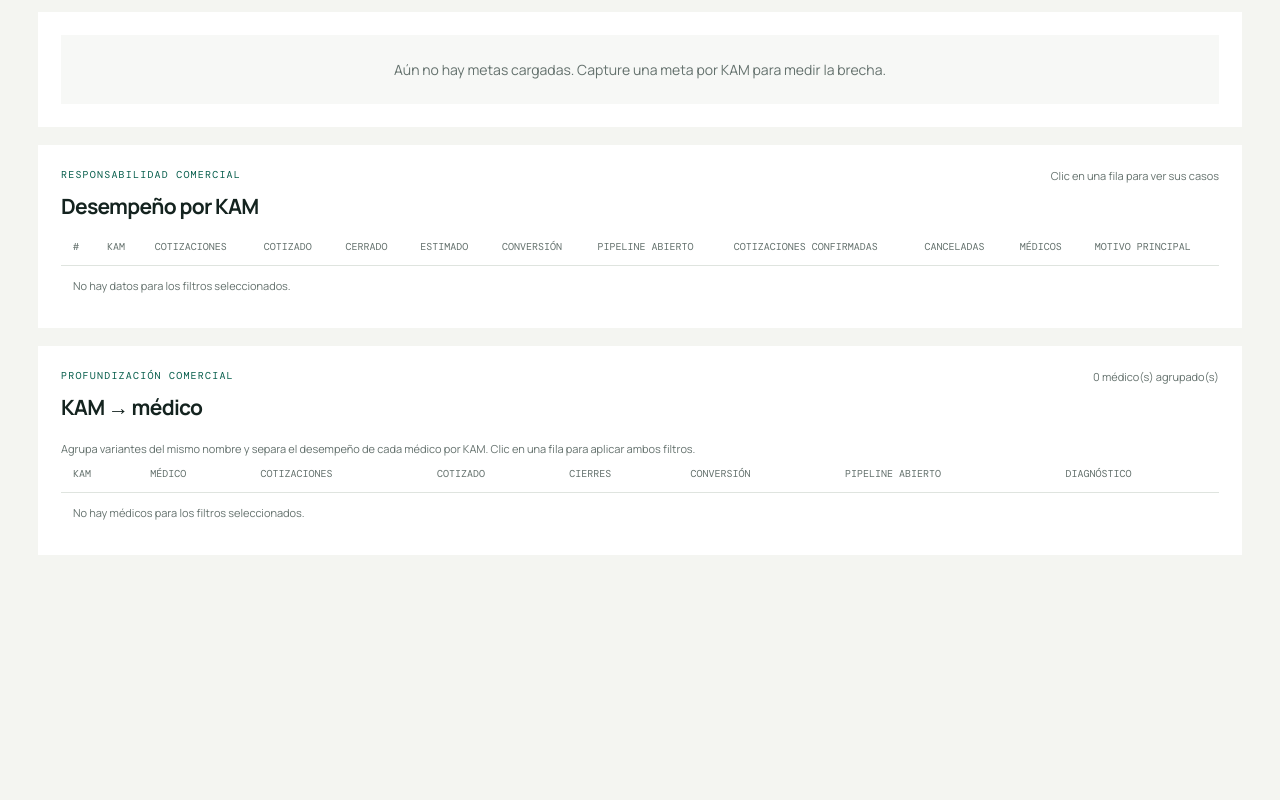
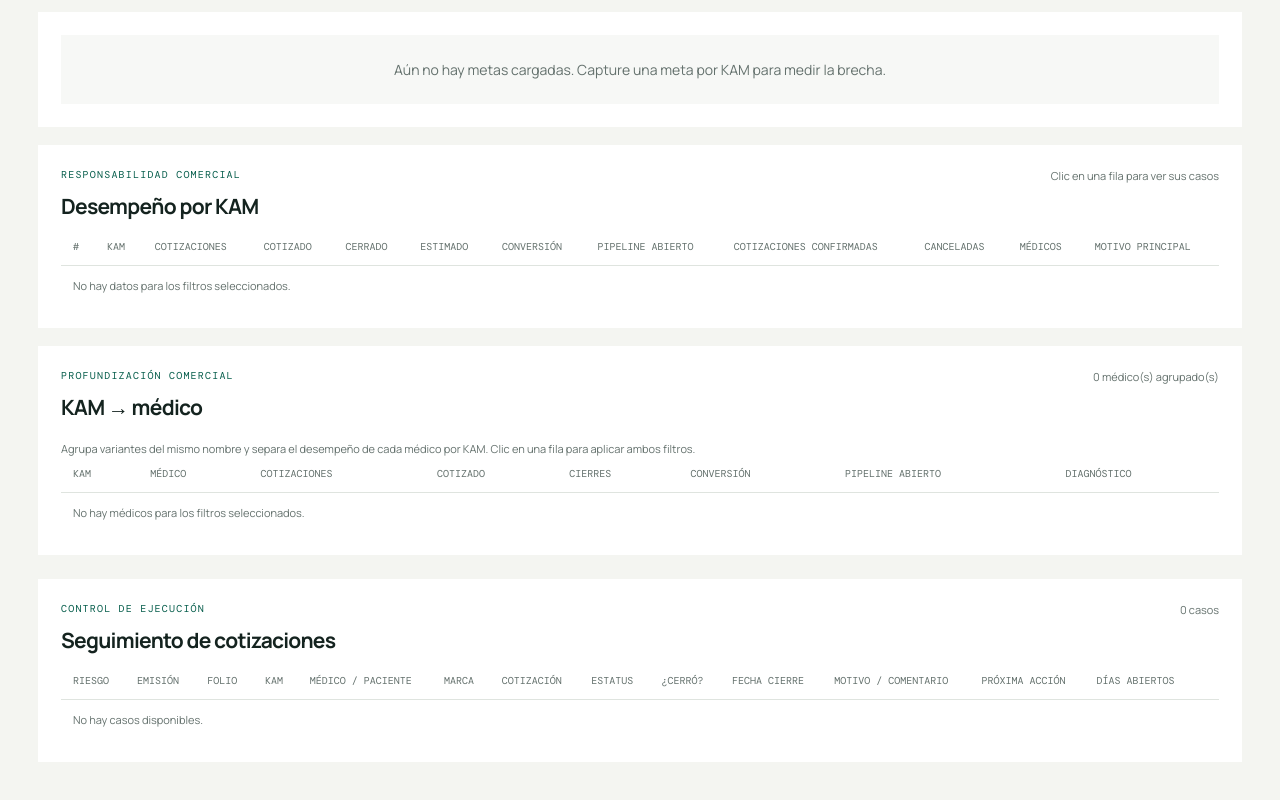
Before and after one commit to auxmkt2-eng/innvida, a website: page index.html in a window 1280 px wide. Shown: the part 1219-2019 px from the top of the page. Before the commit the page ends 1862 px from the top, so only its background shows below. Drawn offline with nearby package versions, Linux system fonts and the light colour scheme; no server answers; a web font is replaced by a local one.

Commit message:
Update index.html

```diff
--- a/index.html
+++ b/index.html
@@ -195,11 +195,11 @@
         </div>
       </section>
 
-      <section class="panel case-panel" style="display:none!important" hidden>
+      <section class="panel case-panel">
         <div class="panel-heading">
           <div>
             <p class="eyebrow">Control de ejecución</p>
-            <h2>Seguimiento caso a caso</h2>
+            <h2>Seguimiento de cotizaciones</h2>
           </div>
           <span id="caseCount" class="note"></span>
         </div>
```
